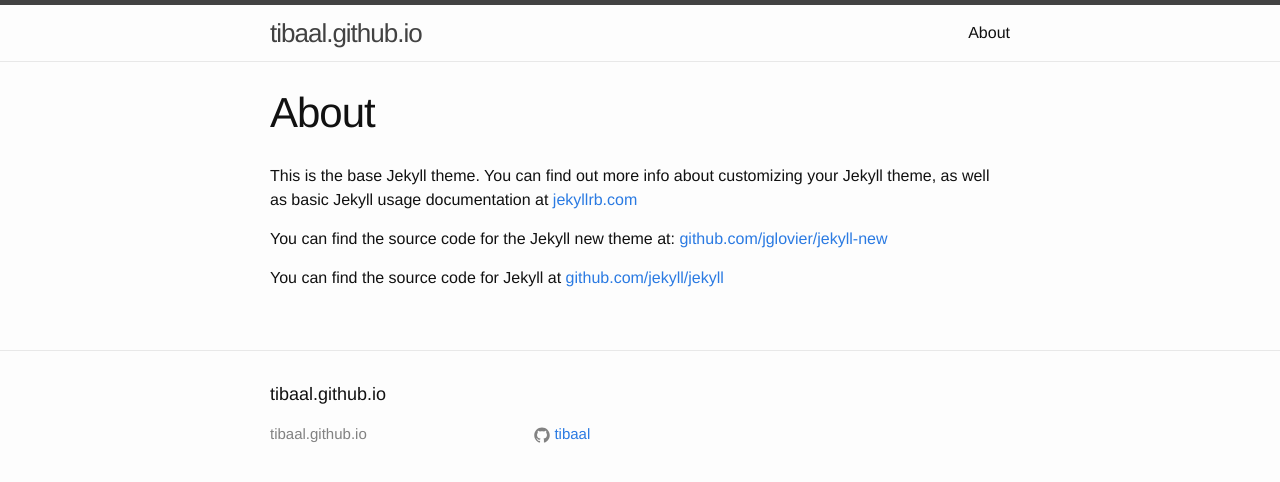
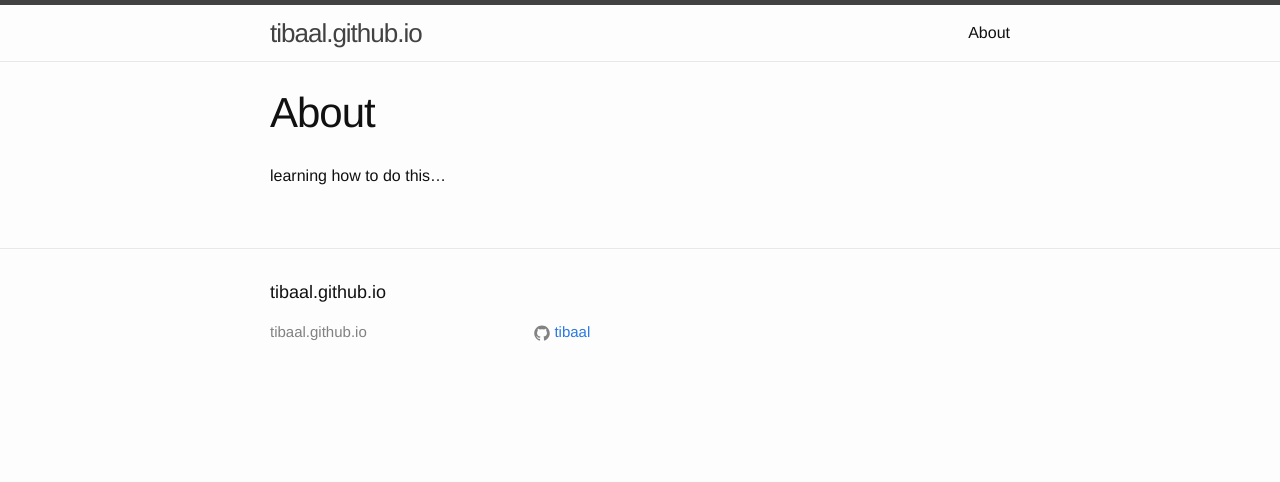
Before and after one commit to n0j/n0j.github.io, a Jekyll site: the page built from about.md, in a window 1280 px wide. Shown: the top 482 px of the page. Built offline with Jekyll 4.4.1, drawn with Linux system fonts in a browser that asks for light colours.

Commit message:
change about page, testing

```diff
--- a/about.md
+++ b/about.md
@@ -4,8 +4,4 @@
 permalink: /about/
 ---
 
-This is the base Jekyll theme. You can find out more info about customizing your Jekyll theme, as well as basic Jekyll usage documentation at [jekyllrb.com](http://jekyllrb.com/)
-
-You can find the source code for the Jekyll new theme at: [github.com/jglovier/jekyll-new](https://github.com/jglovier/jekyll-new)
-
-You can find the source code for Jekyll at [github.com/jekyll/jekyll](https://github.com/jekyll/jekyll)
+learning how to do this...
```
